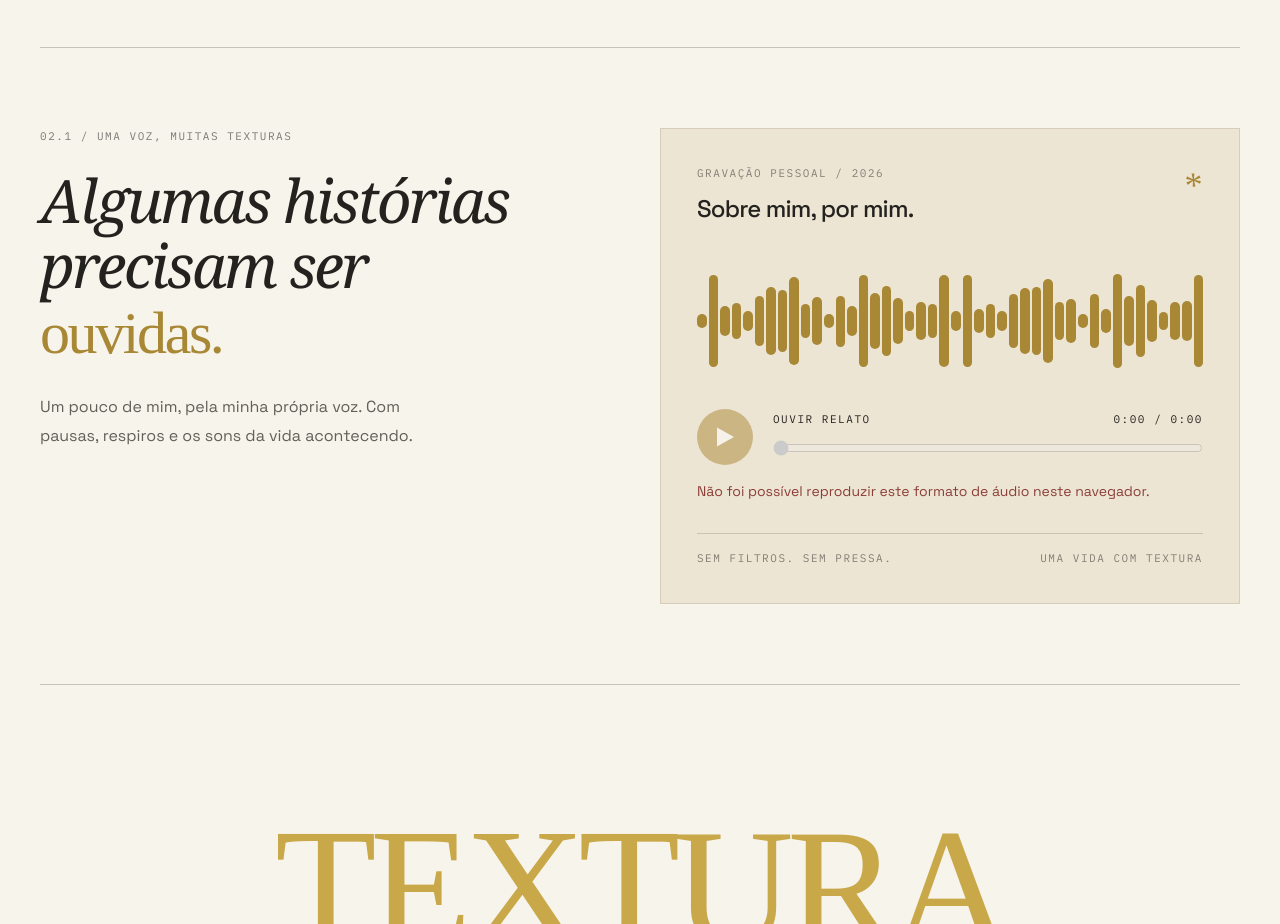
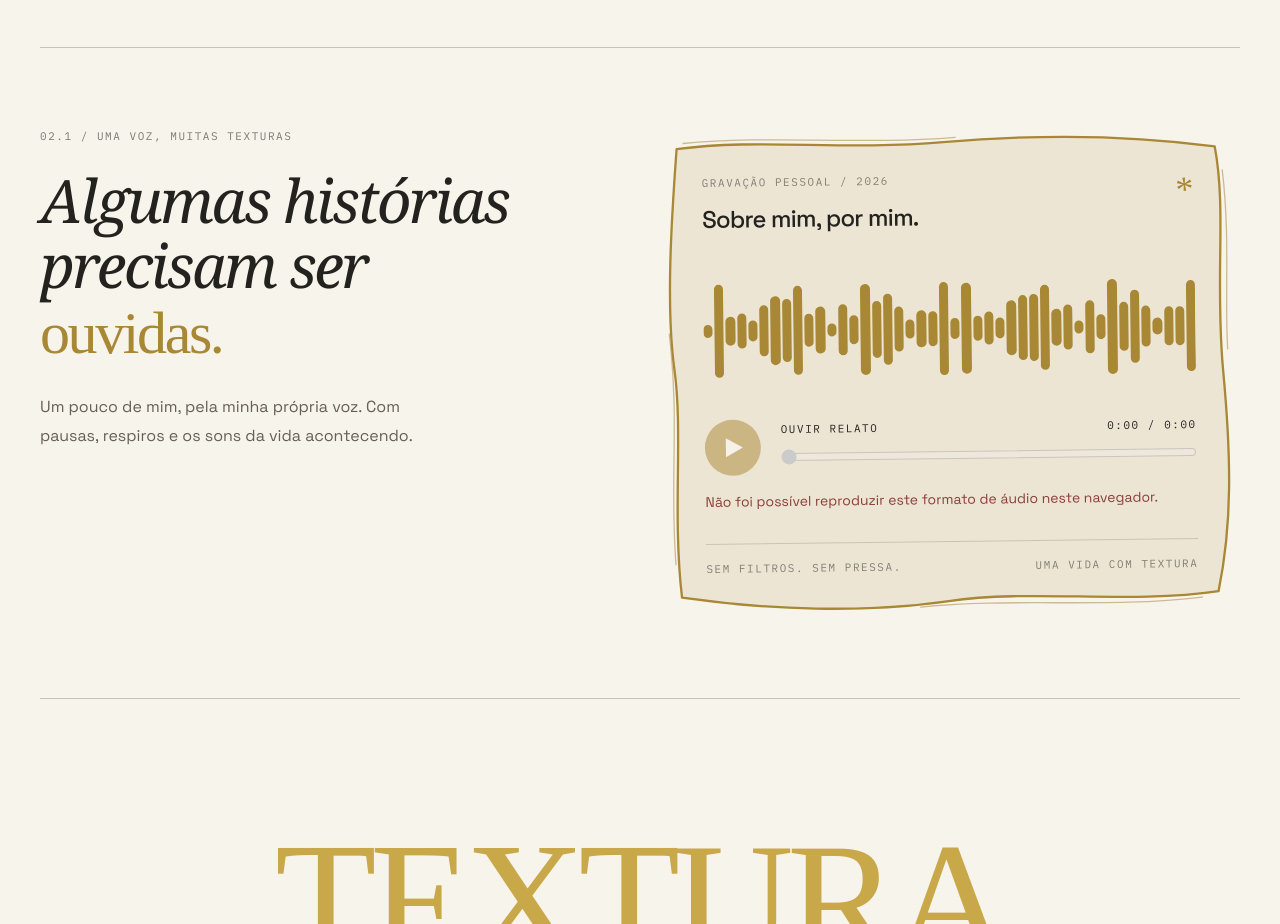
Before and after one commit to jessdesigner21/jesse-santos-portfolio, a Next.js app in the folder jesse-santos/: page / in a window 1280 px wide. Shown: the part 8540-9464 px from the top of the page. Built offline with nearby package versions, Linux system fonts and the light colour scheme; a web font is replaced by a local one.

Commit message:
Update AboutSection.tsx

```diff
--- a/jesse-santos/components/AboutSection.tsx
+++ b/jesse-santos/components/AboutSection.tsx
@@ -23,16 +23,127 @@ const handwritten = {
   fontStyle: "normal" as const,
 };
 
-const bars = Array.from({ length: 44 }, (_, i) =>
-  12 + Math.abs(Math.sin(i * 1.71) * Math.cos(i * 0.43)) * 78
+const bars = Array.from(
+  { length: 44 },
+  (_, i) =>
+    12 +
+    Math.abs(Math.sin(i * 1.71) * Math.cos(i * 0.43)) * 78
 );
 
 function formatTime(seconds: number) {
   if (!Number.isFinite(seconds)) return "0:00";
+
   const minutes = Math.floor(seconds / 60);
   const secs = Math.floor(seconds % 60);
+
   return `${minutes}:${String(secs).padStart(2, "0")}`;
 }
+
+/* ==============================================
+   MOLDURA ORGÂNICA DESENHADA À MÃO
+============================================== */
+
+function HandDrawnFrame() {
+  const reduceMotion = useReducedMotion();
+
+  return (
+    <svg
+      aria-hidden="true"
+      viewBox="0 0 720 520"
+      preserveAspectRatio="none"
+      className="
+        pointer-events-none
+        absolute inset-0
+        h-full w-full
+        overflow-visible
+      "
+    >
+      {/* Papel com bordas irregulares */}
+
+      <path
+        d="
+          M24 19
+          C125 8 229 23 355 15
+          S596 11 692 23
+          C706 91 690 165 699 260
+          S708 424 690 495
+          C576 508 460 490 355 502
+          S130 509 24 495
+          C13 407 28 320 18 253
+          S17 89 24 19
+          Z
+        "
+        fill="#EDE5D4"
+      />
+
+      {/* Primeiro traço desenhado à mão */}
+
+      <motion.path
+        d="
+          M24 19
+          C125 8 229 23 355 15
+          S596 11 692 23
+          C706 91 690 165 699 260
+          S708 424 690 495
+          C576 508 460 490 355 502
+          S130 509 24 495
+          C13 407 28 320 18 253
+          S17 89 24 19
+          Z
+        "
+        fill="none"
+        stroke="#A88735"
+        strokeWidth="2.3"
+        vectorEffect="non-scaling-stroke"
+        strokeLinecap="round"
+        strokeLinejoin="round"
+        initial={
+          reduceMotion ? false : { pathLength: 0 }
+        }
+        whileInView={{ pathLength: 1 }}
+        viewport={{ once: true }}
+        transition={{
+          duration: 1.6,
+          ease: "easeInOut",
+        }}
+      />
+
+      {/* Segundo traço irregular, como caneta */}
+
+      <motion.path
+        d="
+          M32 13
+          C142 5 251 17 370 10
+          M701 48
+          C710 121 702 180 705 238
+          M670 501
+          C551 512 439 499 320 508
+          M17 460
+          C10 372 24 307 12 215
+        "
+        fill="none"
+        stroke="#B89B63"
+        strokeWidth="1.3"
+        opacity="0.65"
+        vectorEffect="non-scaling-stroke"
+        strokeLinecap="round"
+        initial={
+          reduceMotion ? false : { pathLength: 0 }
+        }
+        whileInView={{ pathLength: 1 }}
+        viewport={{ once: true }}
+        transition={{
+          delay: 0.45,
+          duration: 1.3,
+        }}
+      />
+    </svg>
+  );
+}
+
+/* ==============================================
+   PLAYER DE ÁUDIO AUTORAL
+============================================== */
 
 function AudioStory() {
   const audioRef = useRef<HTMLAudioElement>(null);
@@ -63,8 +174,8 @@ function AudioStory() {
 
   function seek(value: number) {
     const audio = audioRef.current;
-    if (!audio || !Number.isFinite(duration) || duration <= 0)
-      return;
+
+    if (!audio || duration <= 0) return;
 
     audio.currentTime = value;
     setCurrentTime(value);
@@ -93,12 +204,17 @@ function AudioStory() {
         }
         onLoadedMetadata={(event) => {
           const value = event.currentTarget.duration;
-          setDuration(Number.isFinite(value) ? value : 0);
+
+          setDuration(
+            Number.isFinite(value) ? value : 0
+          );
         }}
         onError={() => setError(true)}
       />
 
       <div className="grid gap-10 md:grid-cols-12">
+
+        {/* Texto à esquerda */}
 
         <div className="md:col-span-5">
           <p className="editorial-num uppercase text-black/50">
@@ -117,6 +233,7 @@ function AudioStory() {
             <br />
             precisam ser
             <br />
+
             <span
               style={handwritten}
               className="text-[#A88735]"
@@ -137,17 +254,58 @@ function AudioStory() {
           </p>
         </div>
 
+        {/* NOVO PLAYER DESENHADO À MÃO */}
+
         <div className="md:col-span-6 md:col-start-7">
+
+          <motion.div
+            initial={
+              reduceMotion
+                ? false
+                : { opacity: 0, y: 25, rotate: -0.7 }
+            }
+            whileInView={{
+              opacity: 1,
+              y: 0,
+              rotate: -0.7,
+            }}
+            whileHover={
+              reduceMotion
+                ? undefined
+                : { rotate: 0, y: -4 }
+            }
+            viewport={{ once: true }}
+            transition={{
+              duration: 0.8,
+              ease: [0.16, 1, 0.3, 1],
+            }}
+            className="
+              relative isolate
+              p-8 md:p-11
+              transition-[filter]
+              duration-500
+              hover:drop-shadow-[0_14px_20px_rgba(90,70,30,0.08)]
+            "
+          >
+            <HandDrawnFrame />
+
+            <div className="relative z-10">
+
+              {/* Cabeçalho */}
+
               <div
                 className="
-              relative bg-[#EDE5D4]
-              border border-[#D8CCB8]
-              p-6 md:p-9
+                  flex items-start
+                  justify-between gap-4
                 "
               >
-            <div className="flex items-start justify-between gap-4">
                 <div>
-                <p className="editorial-num uppercase text-black/45">
+                  <p
+                    className="
+                      editorial-num uppercase
+                      text-black/45
+                    "
+                  >
                     Gravação pessoal / 2026
                   </p>
 
@@ -174,7 +332,10 @@ function AudioStory() {
                   }
                   transition={{
                     duration: 2.5,
-                  repeat: playing && !reduceMotion ? Infinity : 0,
+                    repeat:
+                      playing && !reduceMotion
+                        ? Infinity
+                        : 0,
                     ease: "easeInOut",
                   }}
                 >
@@ -182,7 +343,7 @@ function AudioStory() {
                 </motion.span>
               </div>
 
-            {/* Ondas visuais que se animam durante o áudio */}
+              {/* Ondas sonoras */}
 
               <div
                 aria-hidden="true"
@@ -205,13 +366,23 @@ function AudioStory() {
                     }}
                     animate={
                       playing && !reduceMotion
-                      ? { scaleY: [0.55, 1.12, 0.7, 1] }
+                        ? {
+                            scaleY: [
+                              0.55,
+                              1.12,
+                              0.7,
+                              1,
+                            ],
+                          }
                         : { scaleY: 1 }
                     }
                     transition={{
-                    duration: 0.65 + (index % 6) * 0.14,
+                      duration:
+                        0.65 + (index % 6) * 0.14,
                       repeat:
-                      playing && !reduceMotion ? Infinity : 0,
+                        playing && !reduceMotion
+                          ? Infinity
+                          : 0,
                       ease: "easeInOut",
                       delay: (index % 7) * 0.06,
                     }}
@@ -219,14 +390,18 @@ function AudioStory() {
                 ))}
               </div>
 
-            {/* Controles */}
+              {/* Controles de reprodução */}
 
               <div className="mt-8 flex items-center gap-5">
                 <button
                   type="button"
                   onClick={toggleAudio}
                   disabled={error}
-                aria-label={playing ? "Pausar áudio" : "Reproduzir áudio"}
+                  aria-label={
+                    playing
+                      ? "Pausar áudio"
+                      : "Reproduzir áudio"
+                  }
                   aria-pressed={playing}
                   className="
                     flex h-14 w-14 shrink-0
@@ -251,8 +426,18 @@ function AudioStory() {
                       fill="currentColor"
                       aria-hidden="true"
                     >
-                    <rect x="2" y="2" width="5" height="18" />
-                    <rect x="12" y="2" width="5" height="18" />
+                      <rect
+                        x="2"
+                        y="2"
+                        width="5"
+                        height="18"
+                      />
+                      <rect
+                        x="12"
+                        y="2"
+                        width="5"
+                        height="18"
+                      />
                     </svg>
                   ) : (
                     <svg
@@ -268,12 +453,20 @@ function AudioStory() {
                 </button>
 
                 <div className="min-w-0 flex-1">
-                <div className="flex justify-between gap-3">
+                  <div
+                    className="
+                      flex justify-between gap-3
+                    "
+                  >
                     <span className="editorial-num uppercase">
-                    {playing ? "Reproduzindo" : "Ouvir relato"}
+                      {playing
+                        ? "Reproduzindo"
+                        : "Ouvir relato"}
                     </span>
+
                     <span className="editorial-num">
-                    {formatTime(currentTime)} / {formatTime(duration)}
+                      {formatTime(currentTime)} /{" "}
+                      {formatTime(duration)}
                     </span>
                   </div>
 
@@ -282,45 +475,75 @@ function AudioStory() {
                     min={0}
                     max={duration > 0 ? duration : 1}
                     step={0.1}
-                  value={Math.min(currentTime, duration || 1)}
+                    value={Math.min(
+                      currentTime,
+                      duration || 1
+                    )}
                     disabled={!duration || error}
                     onChange={(event) =>
                       seek(Number(event.target.value))
                     }
                     aria-label="Posição da gravação"
-                  className="mt-3 w-full cursor-pointer"
-                  style={{ accentColor: "#A88735" }}
+                    className="
+                      mt-3 w-full cursor-pointer
+                    "
+                    style={{
+                      accentColor: "#A88735",
+                    }}
                   />
                 </div>
               </div>
 
               {error && (
-              <p role="alert" className="mt-4 text-sm text-[#8B3E37]">
-                Não foi possível reproduzir este formato de áudio
-                neste navegador.
+                <p
+                  role="alert"
+                  className="
+                    mt-4 text-sm text-[#8B3E37]
+                  "
+                >
+                  Não foi possível reproduzir este formato
+                  de áudio neste navegador.
                 </p>
               )}
+
+              {/* Rodapé do player */}
 
               <div
                 className="
                   mt-8 flex justify-between
-                gap-4 border-t border-black/15 pt-4
+                  gap-4
+                  border-t border-black/15 pt-4
                 "
               >
-              <span className="editorial-num uppercase text-black/45">
+                <span
+                  className="
+                    editorial-num uppercase
+                    text-black/45
+                  "
+                >
                   Sem filtros. Sem pressa.
                 </span>
 
-              <span className="editorial-num uppercase text-black/45">
+                <span
+                  className="
+                    editorial-num uppercase
+                    text-black/45
+                  "
+                >
                   Uma vida com textura
                 </span>
               </div>
             </div>
+          </motion.div>
         </div>
       </div>
     </div>
   );
 }
+
+/* ==============================================
+   SEÇÃO SOBRE MIM
+============================================== */
 
 export default function AboutSection() {
   const reduceMotion = useReducedMotion();
@@ -349,9 +572,13 @@ export default function AboutSection() {
       "
     >
       {/* Textura de papel */}
+
       <div
         aria-hidden="true"
-        className="pointer-events-none absolute inset-0 opacity-20"
+        className="
+          pointer-events-none
+          absolute inset-0 opacity-20
+        "
         style={{
           backgroundImage:
             "repeating-linear-gradient(0deg, transparent, transparent 3px, rgba(92,78,59,0.045) 4px)",
@@ -360,7 +587,7 @@ export default function AboutSection() {
 
       <div className="relative mx-auto max-w-[1440px]">
 
-        {/* Identificação */}
+        {/* Identificação da seção */}
 
         <div
           className="
@@ -392,7 +619,11 @@ export default function AboutSection() {
             initial={
               reduceMotion
                 ? false
-                : { opacity: 0, rotate: -25, scale: 0.7 }
+                : {
+                    opacity: 0,
+                    rotate: -25,
+                    scale: 0.7,
+                  }
             }
             whileInView={{
               opacity: 1,
@@ -400,7 +631,10 @@ export default function AboutSection() {
               scale: 1,
             }}
             viewport={{ once: true }}
-            transition={{ duration: 1.2, ease: "easeOut" }}
+            transition={{
+              duration: 1.2,
+              ease: "easeOut",
+            }}
           >
             <path
               d="M60 8 L61 111 M10 59 L111 62 M25 24 L97 99 M98 20 L22 99"
@@ -417,7 +651,8 @@ export default function AboutSection() {
                 relative max-w-[1150px]
                 font-grotesk font-bold
                 text-[clamp(3rem,6.5vw,7.6rem)]
-                leading-[0.98] tracking-[-0.065em]
+                leading-[0.98]
+                tracking-[-0.065em]
               "
             >
               <span className="block">
@@ -426,14 +661,17 @@ export default function AboutSection() {
 
               <span className="block mt-3 md:mt-5">
                 ser{" "}
+
                 <span
                   className="
                     relative inline-block
-                    text-[#A88735] tracking-normal
+                    text-[#A88735]
+                    tracking-normal
                   "
                   style={handwritten}
                 >
                   liso
+
                   <motion.svg
                     aria-hidden="true"
                     viewBox="0 0 270 35"
@@ -457,7 +695,10 @@ export default function AboutSection() {
                       }
                       whileInView={{ pathLength: 1 }}
                       viewport={{ once: true }}
-                      transition={{ delay: 0.5, duration: 1.1 }}
+                      transition={{
+                        delay: 0.5,
+                        duration: 1.1,
+                      }}
                     />
                   </motion.svg>
                 </span>
@@ -469,7 +710,9 @@ export default function AboutSection() {
 
               <span className="block mt-3 md:mt-5">
                 sentido
-                <span className="text-[#B795C5]">.</span>
+                <span className="text-[#B795C5]">
+                  .
+                </span>
               </span>
             </h2>
           </motion.div>
@@ -479,7 +722,8 @@ export default function AboutSection() {
             className="
               mt-10 max-w-xs
               font-serif italic text-lg
-              md:ml-auto md:mr-[9%] md:text-2xl
+              md:ml-auto md:mr-[9%]
+              md:text-2xl
               text-[#74665B]
             "
           >
@@ -501,7 +745,12 @@ export default function AboutSection() {
             {...reveal(0)}
             className="md:col-span-4"
           >
-            <p className="editorial-num mb-5 uppercase text-black/50">
+            <p
+              className="
+                editorial-num mb-5
+                uppercase text-black/50
+              "
+            >
               Um pouco sobre meu olhar
             </p>
 
@@ -509,7 +758,8 @@ export default function AboutSection() {
               className="
                 max-w-sm font-serif italic
                 text-3xl leading-[1.12]
-                tracking-[-0.04em] md:text-5xl
+                tracking-[-0.04em]
+                md:text-5xl
               "
             >
               Entre o que vivo e o que crio.
@@ -525,8 +775,10 @@ export default function AboutSection() {
           >
             <p
               className="
-                font-grotesk text-xl leading-[1.6]
-                md:text-[1.65rem] md:leading-[1.5]
+                font-grotesk text-xl
+                leading-[1.6]
+                md:text-[1.65rem]
+                md:leading-[1.5]
               "
             >
               Entre experiências, referências, erros e
@@ -560,7 +812,8 @@ export default function AboutSection() {
           </motion.div>
         </div>
 
-        {/* Seu relato em áudio */}
+        {/* Áudio com moldura artesanal */}
+
         <AudioStory />
 
         {/* Palavra gráfica */}
@@ -580,7 +833,8 @@ export default function AboutSection() {
               select-none whitespace-nowrap
               text-center
               text-[clamp(3.5rem,13vw,13rem)]
-              leading-[1.1] tracking-[-0.04em]
+              leading-[1.1]
+              tracking-[-0.04em]
               text-[#C9A84A]
             "
           >
@@ -611,7 +865,12 @@ export default function AboutSection() {
             {...reveal(0)}
             className="md:col-span-4"
           >
-            <p className="editorial-num uppercase text-black/50">
+            <p
+              className="
+                editorial-num uppercase
+                text-black/50
+              "
+            >
               O que faço
             </p>
 
@@ -629,8 +888,9 @@ export default function AboutSection() {
           <motion.div
             {...reveal(0.15)}
             className="
-              flex flex-wrap content-start gap-2
-              md:col-span-7 md:col-start-6
+              flex flex-wrap content-start
+              gap-2 md:col-span-7
+              md:col-start-6
             "
           >
             {skills.map((skill, index) => (
```
Lines whose indentation alone changed are shown as unchanged.
